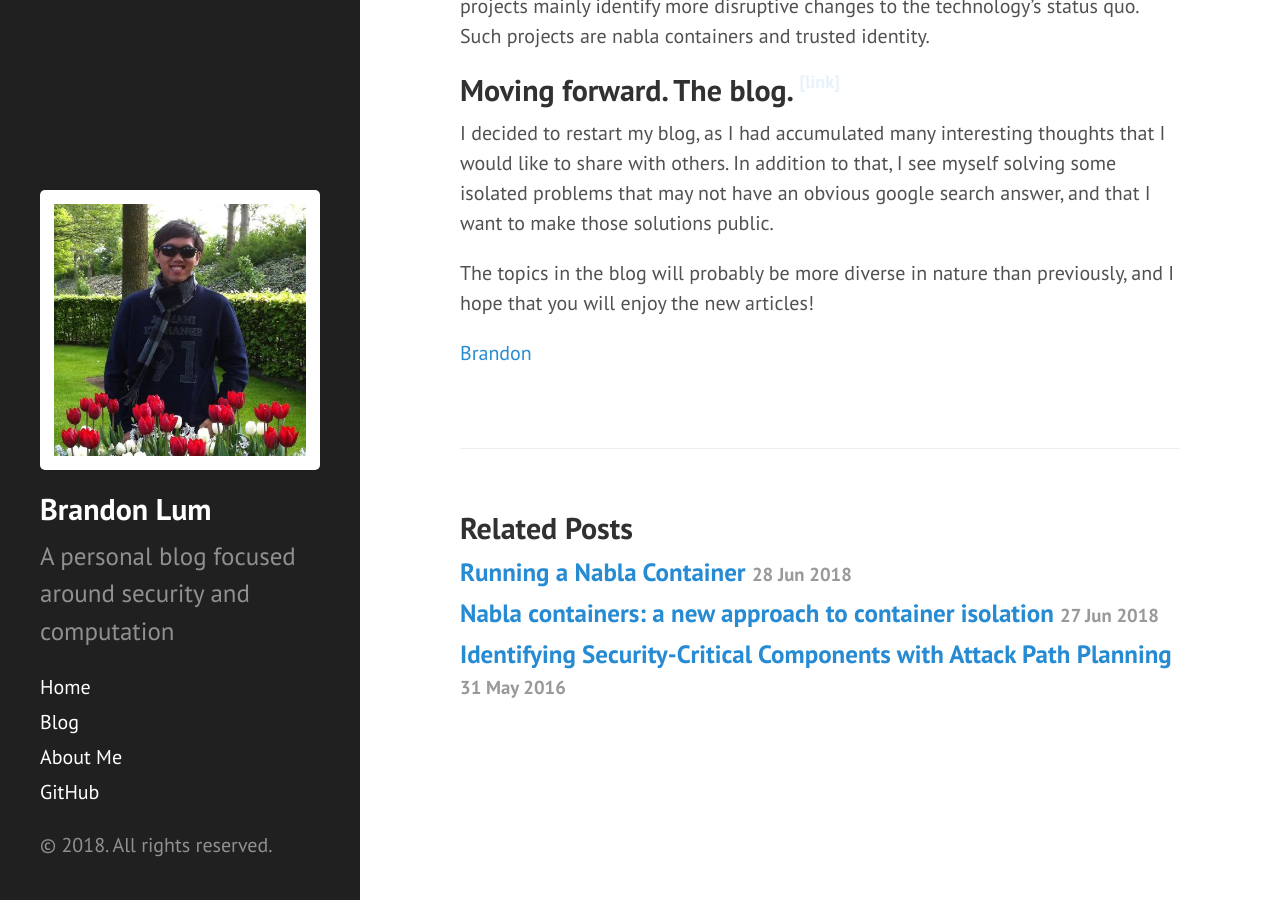
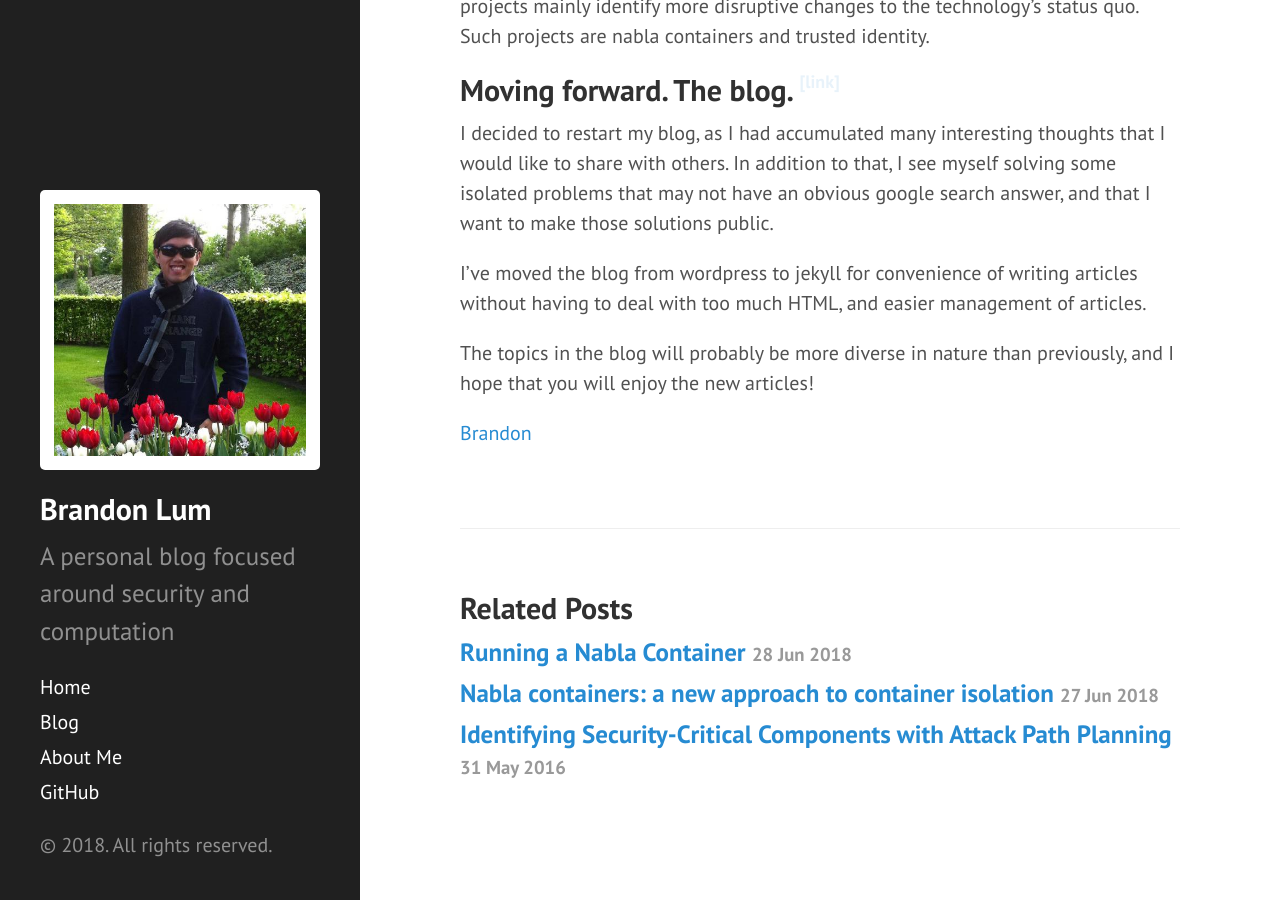
Before and after one commit to lumjjb/lumjjb.github.io, a Jekyll site: the page built from _posts/2018-10-14-blog-reboot.md, in a window 1280 px wide and 900 px high, scrolled down 977 px. Built offline with Jekyll 4.4.1, drawn with Linux system fonts in a browser that asks for light colours.

Commit message:
Added note about blog platform

```diff
--- a/_posts/2018-10-14-blog-reboot.md
+++ b/_posts/2018-10-14-blog-reboot.md
@@ -20,4 +20,6 @@ I've also have the privilege to be apart of more research driven agendas. These
 
 I decided to restart my blog, as I had accumulated many interesting thoughts that I would like to share with others. In addition to that, I see myself solving some isolated problems that may not have an obvious google search answer, and that I want to make those solutions public.
 
+I've moved the blog from wordpress to jekyll for convenience of writing articles without having to deal with too much HTML, and easier management of articles.
+
 The topics in the blog will probably be more diverse in nature than previously, and I hope that you will enjoy the new articles!
```
